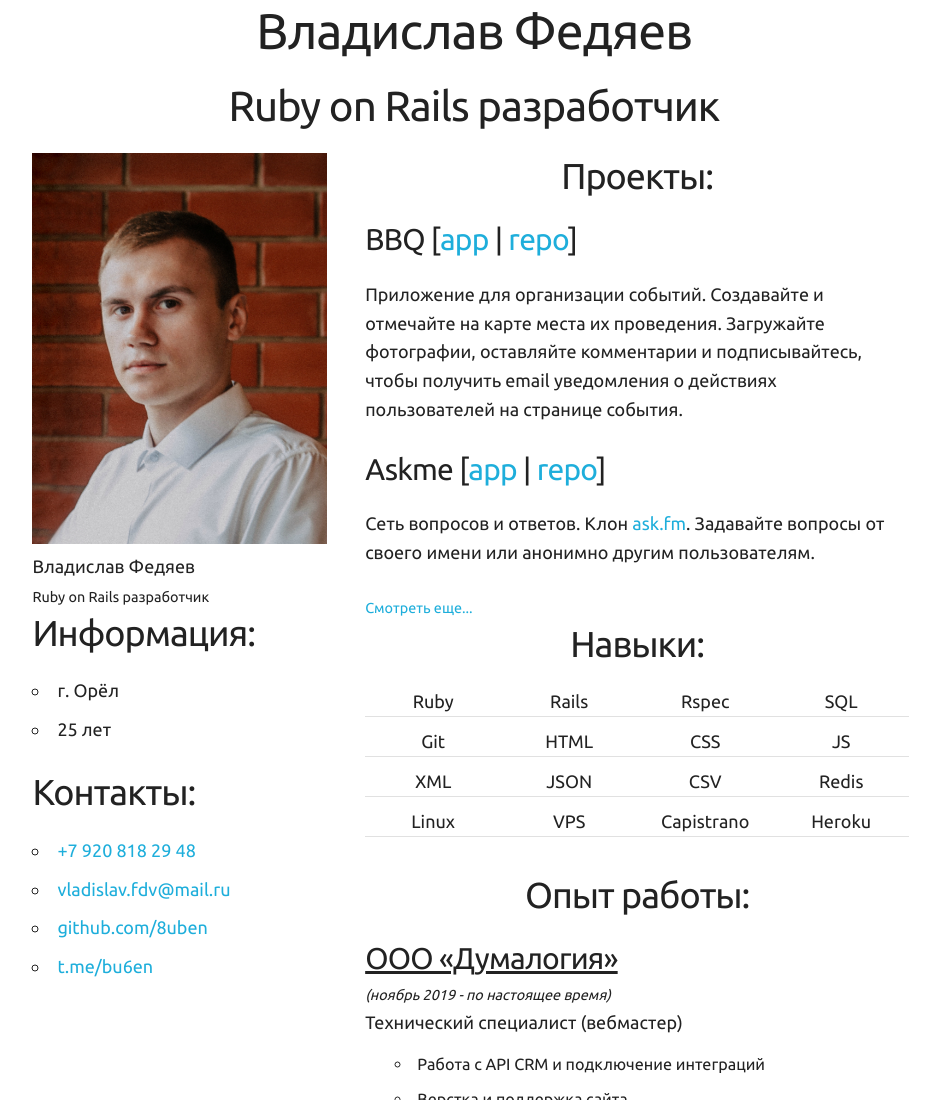
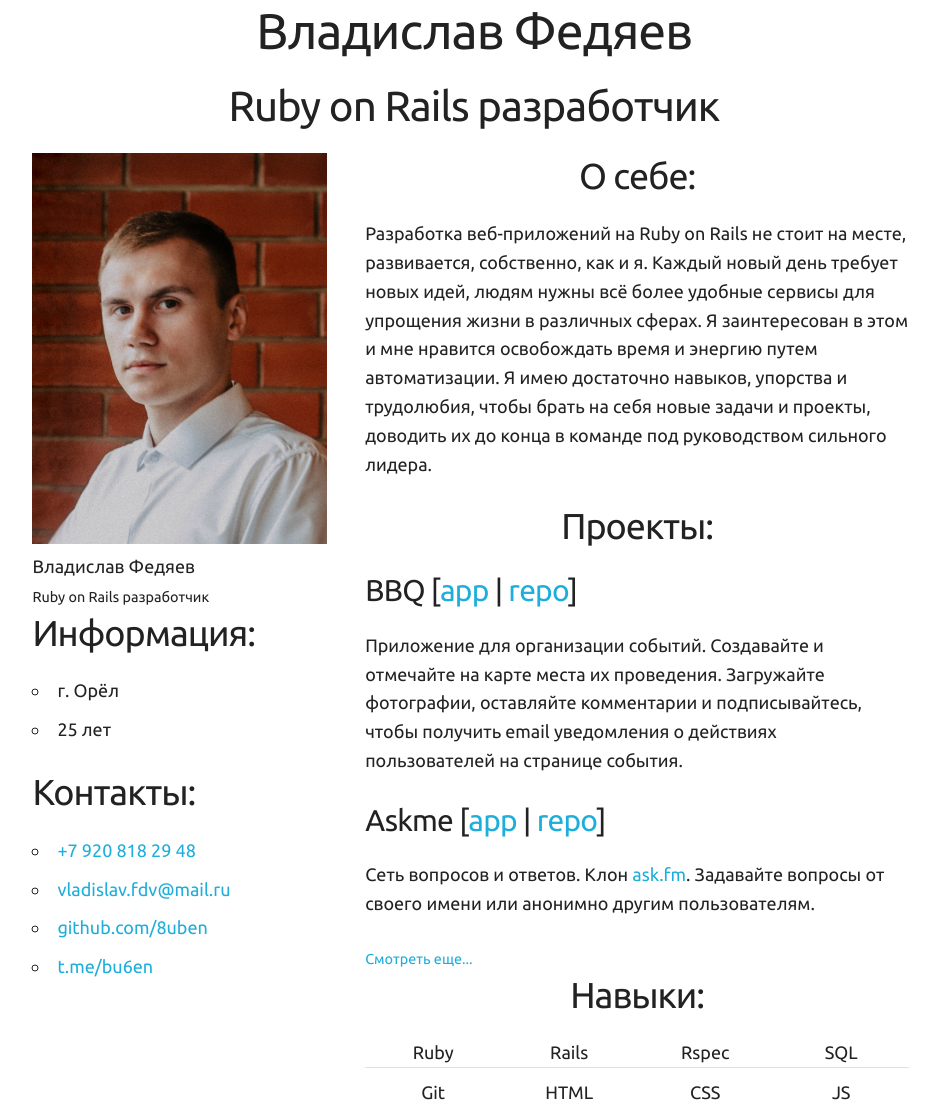
Before and after one commit to 8uben/cv, a plain HTML site: page index.html in a window 1280 px wide. Shown: the top 1100 px of the page, without its empty margins (166-1106 px from the left). Drawn offline with Linux system fonts and the light colour scheme.

Commit message:
add about me

```diff
--- a/index.html
+++ b/index.html
@@ -44,6 +44,14 @@
 
   <div class="seven columns">
     <div>
+      <h3 class="title">О себе:</h3>
+      <p>
+        Разработка веб-приложений на Ruby on Rails не стоит на месте, развивается, собственно, как и я.
+        Каждый новый день требует новых идей, людям нужны всё более удобные сервисы для упрощения жизни в различных сферах.
+        Я заинтересован в этом и мне нравится освобождать время и энергию путем автоматизации.
+        Я имею достаточно навыков, упорства и трудолюбия, чтобы брать на себя новые задачи и проекты,
+        доводить их до конца в команде под руководством сильного лидера.
+      </p>
       <h3 class="title">Проекты:</h3>
       <h4>BBQ [<a href="https://vladfdv.ru">app</a> | <a href="https://github.com/8uben/bbq">repo</a>]</h4>
       <p>
```
